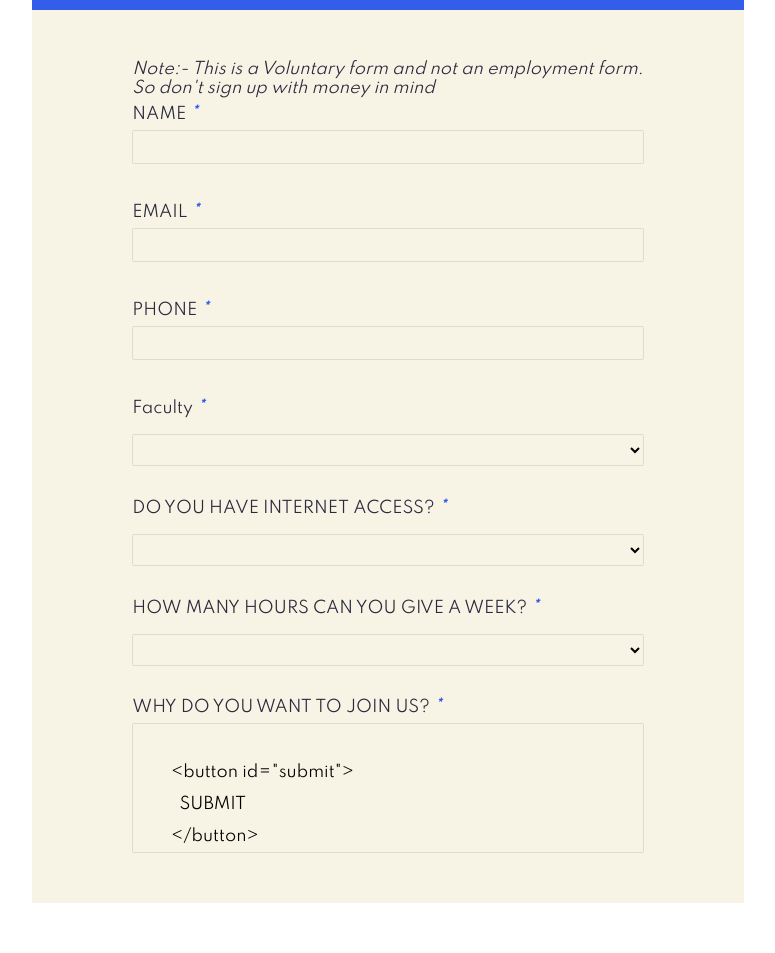
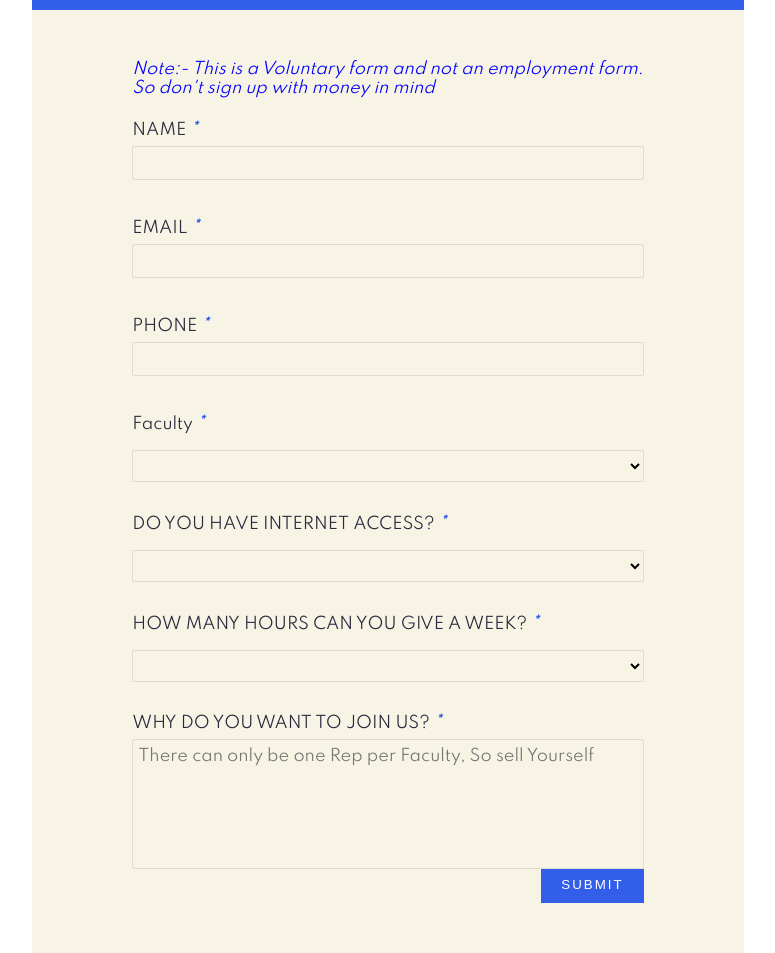
Before and after one commit to KROM-TECH/KAA, a plain HTML site: page volunter.html in a window 1280 px wide. Shown: the whole page, without its empty margins (252-1027 px from the left). Before the commit the page ends 903 px from the top, so only its background shows below. Drawn offline with Linux system fonts and the light colour scheme.

Commit message:
Update volunter.html

```diff
--- a/volunter.html
+++ b/volunter.html
@@ -296,7 +296,7 @@ select{
   </style>
   <body>
     <div class="volunter-form">
-      <p><i>Note:- This is a Voluntary form and not an employment form. <br> So don't sign up with money in mind</i></p>
+      <p style='color:blue; margin-bottom:1rem;' ><i>Note:- This is a Voluntary form and not an employment form. <br> So don't sign up with money in mind</i></p>
       <form action="https://formspree.io/mknqvbak" method="POST">
         <label for="name">NAME <em>&#x2a;</em></label>
         <input id="name" required type="text" name="name"/>
@@ -325,7 +325,6 @@ select{
         <option value="Pharmacy">Pharmacy</option>
         <option value="Science">Science</option>
         <option value="Social Science">Social Science</option>
-        <option value="Pharmacy">Pharmacy</option>
 
       </select>
         <label for="internet-access"
@@ -385,8 +384,7 @@ select{
 
         <label for="internet-access"
           >WHY DO YOU WANT TO JOIN US? <em>&#x2a;</em></label
-        ><textarea id="reason" name="message" required rows="4" placeholder="There can only be one Rep per Faculty, So sell Yourself"</textarea>
-
+        ><textarea id="reason" name="message" required rows="4" placeholder="There can only be one Rep per Faculty, So sell Yourself"></textarea>
         <button id="submit">
           SUBMIT
         </button>
```
